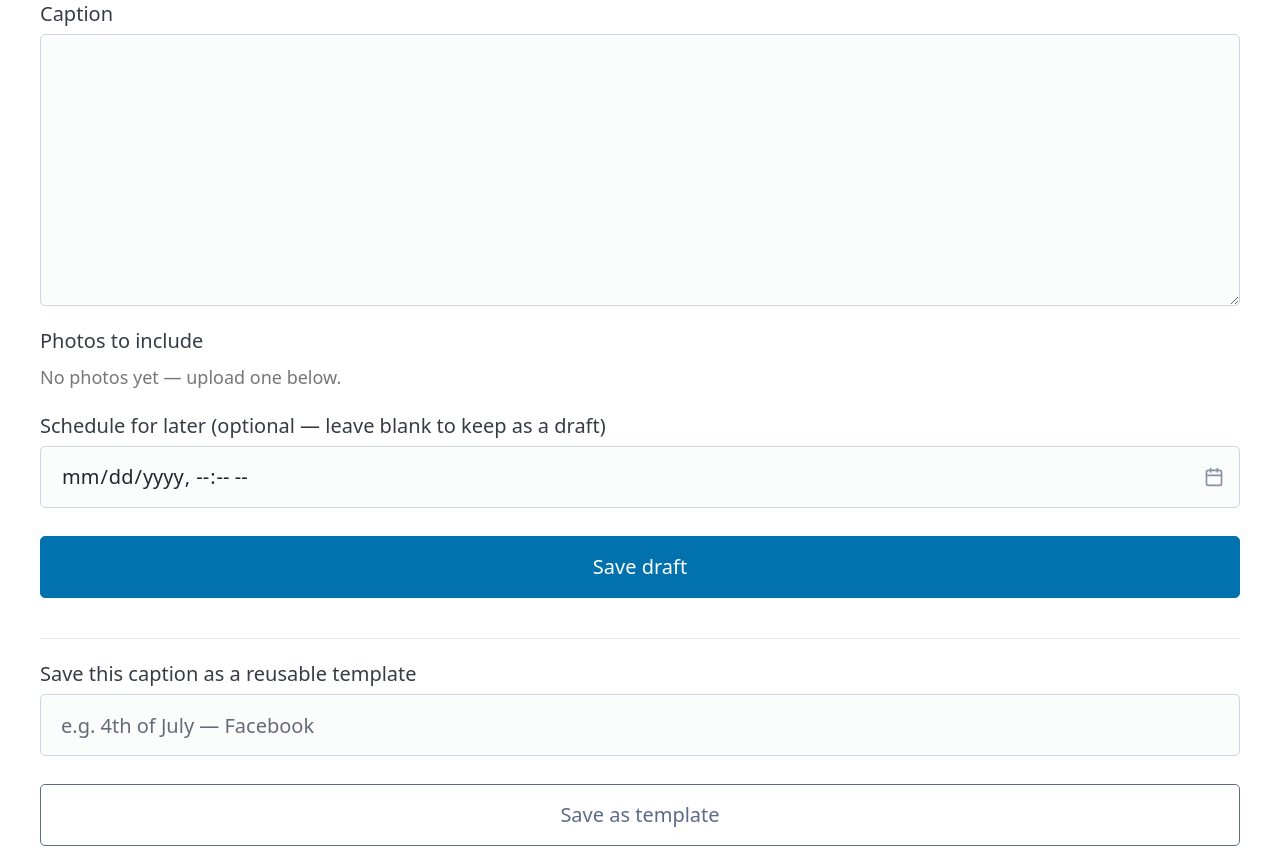
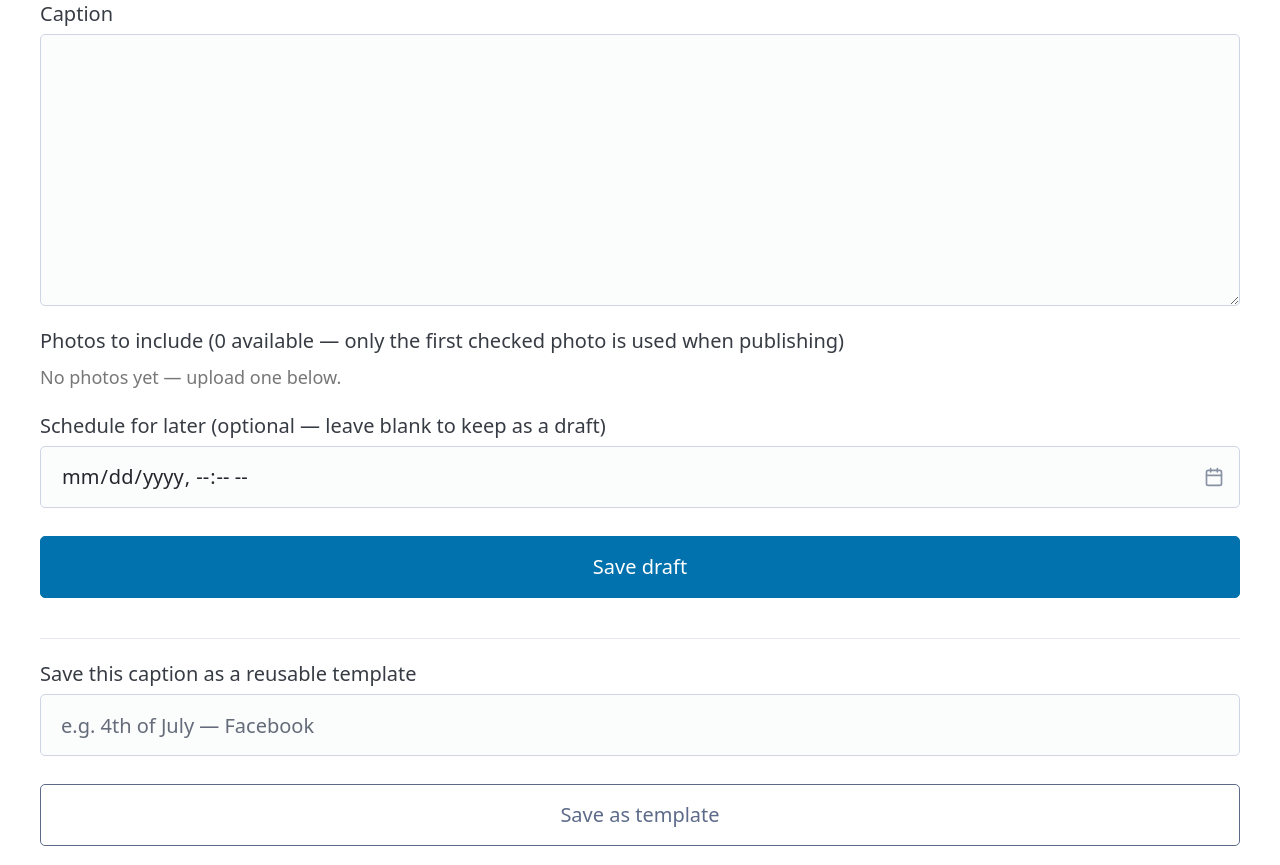
Before and after one commit to DongHuang7/austin-apex-labeler, a Python web app: template templates/social_edit.html in a window 1280 px wide. Shown: the part 261-1126 px from the top of the page. Run offline with Jinja, Linux system fonts and the light colour scheme; the template is opened without the code that fills it, so the values that code supplies are empty; some libraries are stand-ins or nearby versions.

Commit message:
Show all listing photos instead of capping at 6
Two reported bugs turned out to be the same root cause: the "Photos to
include" grid was hardcoded to photo_urls[:6], and a manually uploaded
photo gets appended to the *end* of that list — so on any listing with
6+ cached photos, an uploaded photo was stored and served correctly,
just silently cut off from the display. Also bumped the MLS fetch cap
from 10 to 40 photos per listing (get_photo_urls), since some listings
have more than 10. Replaced the fixed Pico .grid (which would've
squeezed 40 photos into one row) with a wrapping auto-fill grid, and
added a photo count so it's clear how many are available.

Co-Authored-By: Claude Sonnet 5 <noreply@anthropic.com>

```diff
--- a/mls/fetcher.py
+++ b/mls/fetcher.py
@@ -175,7 +175,7 @@ def get_property_url(listing: dict) -> str:
     return f"https://austinapexre.com/properties/{slug}"
 
 
-def get_photo_urls(listing: dict, max_photos=10) -> list:
+def get_photo_urls(listing: dict, max_photos=40) -> list:
     """Extract sorted photo URLs from a listing's Media field."""
     media = listing.get("Media", [])
     if not media:
--- a/templates/social_edit.html
+++ b/templates/social_edit.html
@@ -14,10 +14,10 @@
     <textarea name="caption" rows="8">{{ post.final_caption or post.draft_caption or '' }}</textarea>
   </label>
 
-  <label>Photos to include</label>
+  <label>Photos to include ({{ photo_urls|length }} available — only the first checked photo is used when publishing)</label>
   {% if photo_urls %}
-  <div class="grid">
-    {% for url in photo_urls[:6] %}
+  <div style="display:grid; grid-template-columns:repeat(auto-fill, minmax(120px, 1fr)); gap:0.5rem;">
+    {% for url in photo_urls %}
     <div>
       <label>
         <input type="checkbox" name="photo_url" value="{{ url }}" checked>
--- a/templates/social_new.html
+++ b/templates/social_new.html
@@ -10,11 +10,12 @@
 </hgroup>
 
 {% if listing.photo_urls %}
-<div class="grid">
-  {% for url in listing.photo_urls[:6] %}
+<div style="display:grid; grid-template-columns:repeat(auto-fill, minmax(120px, 1fr)); gap:0.5rem;">
+  {% for url in listing.photo_urls %}
   <img src="{{ url }}" style="width:100%;border-radius:6px;">
   {% endfor %}
 </div>
+<p class="muted">{{ listing.photo_urls|length }} photo{{ 's' if listing.photo_urls|length != 1 }}</p>
 {% else %}
 <p class="muted">
   No MLS photos cached for this listing yet —
```
